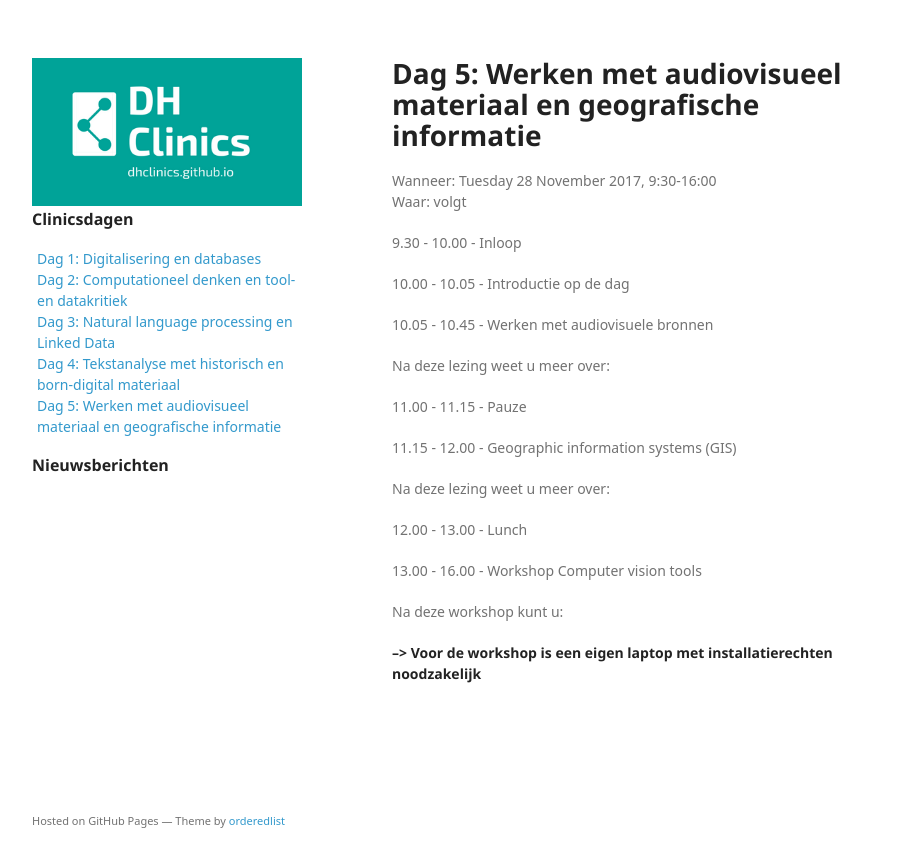
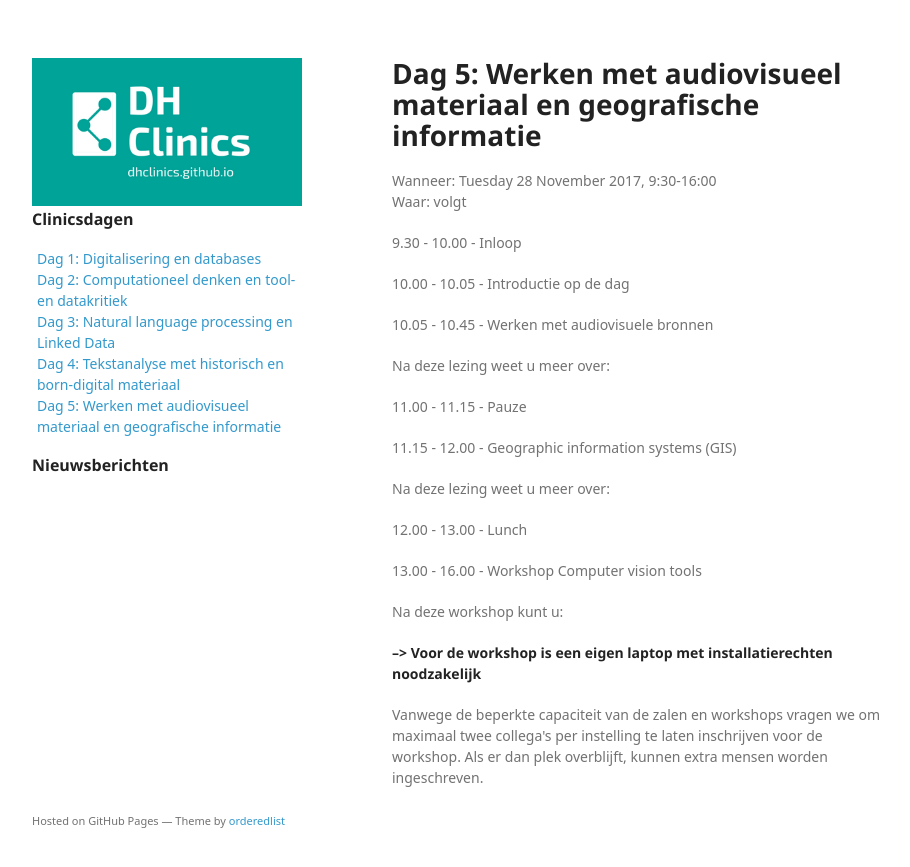
Before and after one commit to DHClinics/dhclinics.github.io, a Jekyll site: the page built from _dag/2017-dag5.md, in a window 1280 px wide. Shown: the top 867 px of the page, without its empty margins (178-1088 px from the left). Built offline with Jekyll 4.4.1, drawn with Linux system fonts in a browser that asks for light colours; some web fonts are replaced; a script that is not in the unit is left out.

Commit message:
Voeg regel over max twee toe

```diff
--- /dev/null
+++ b/_includes/max-twee.html
@@ -0,0 +1 @@
+<p>Vanwege de beperkte capaciteit van de zalen en workshops vragen we om maximaal twee collega's per instelling te laten inschrijven voor de workshop. Als er dan plek overblijft, kunnen extra mensen worden ingeschreven.</p>
--- a/_layouts/event.html
+++ b/_layouts/event.html
@@ -17,6 +17,7 @@
           </p>
       {{ content }}
 
+        {% include max-twee.html %}
           {% if page.sponsor %}<p itemprop="sponsor" itemscope itemtype="https://schema.org/Organization">Deze dag wordt mede mogelijk gemaakt door de <span itemprop="name">{{ page.sponsor }}</span>.</p>{% endif %}
       </section>
 {% include footer.html %}
```
